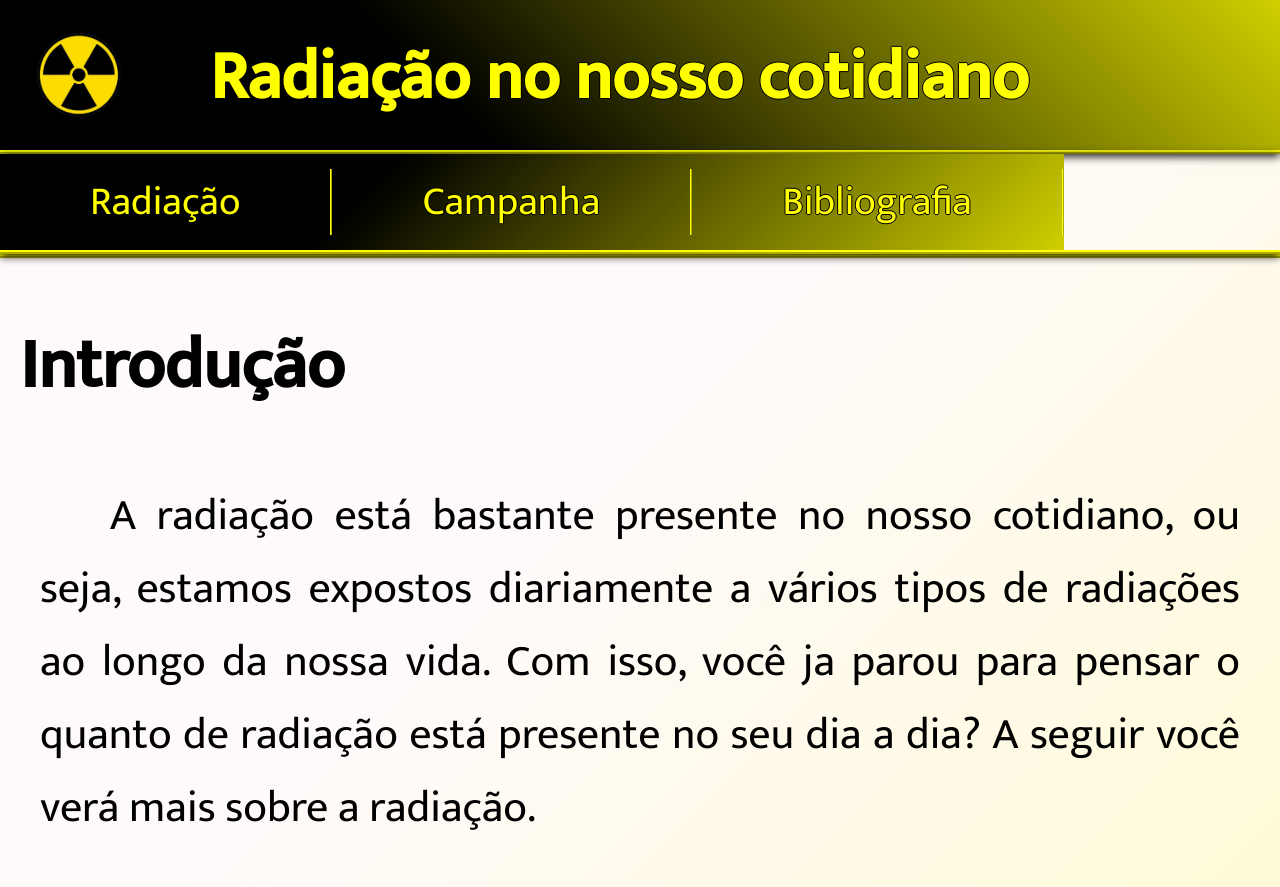
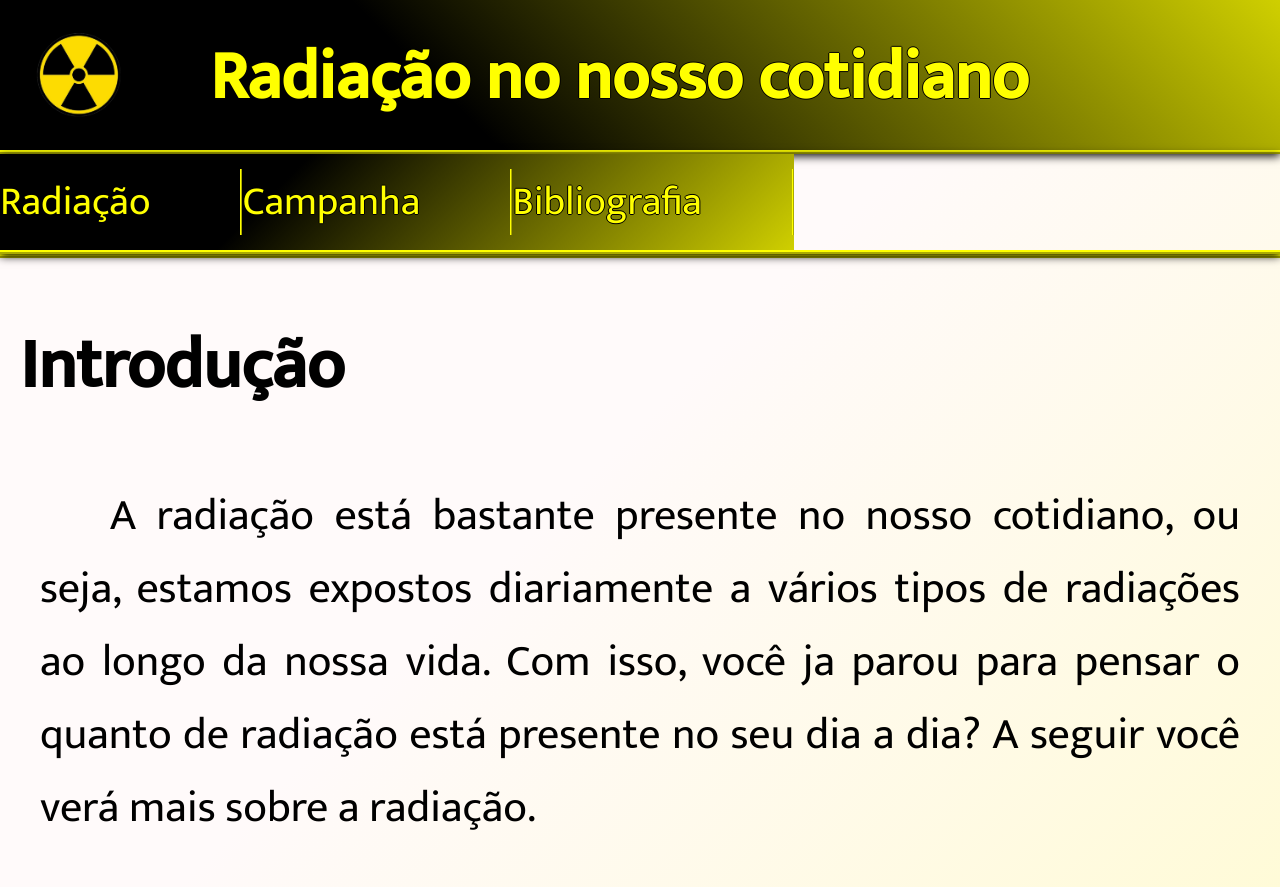
Before and after one commit to Dieguinhh/Radia-o-no-nosso-cotidiano, a plain HTML site: page index.html in a window 1280 px wide. Shown: the top 887 px of the page. Drawn offline with Linux system fonts and the light colour scheme; a web font is replaced by a local one.

Commit message:
Update styles.css

```diff
--- a/styles.css
+++ b/styles.css
@@ -64,7 +64,7 @@ header{
   }
 
 .nav-items{
-  padding:0px 90px;
+  padding-right:90px;
   margin: 0px;
   }
 
```
